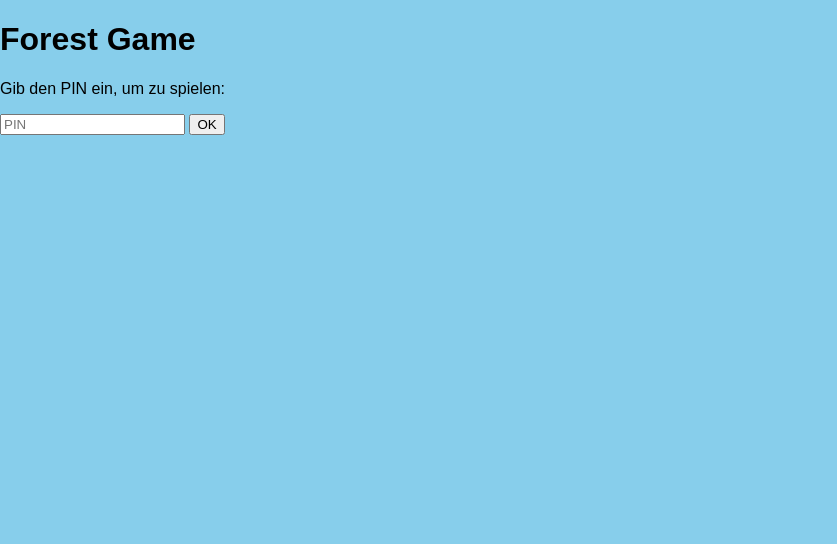
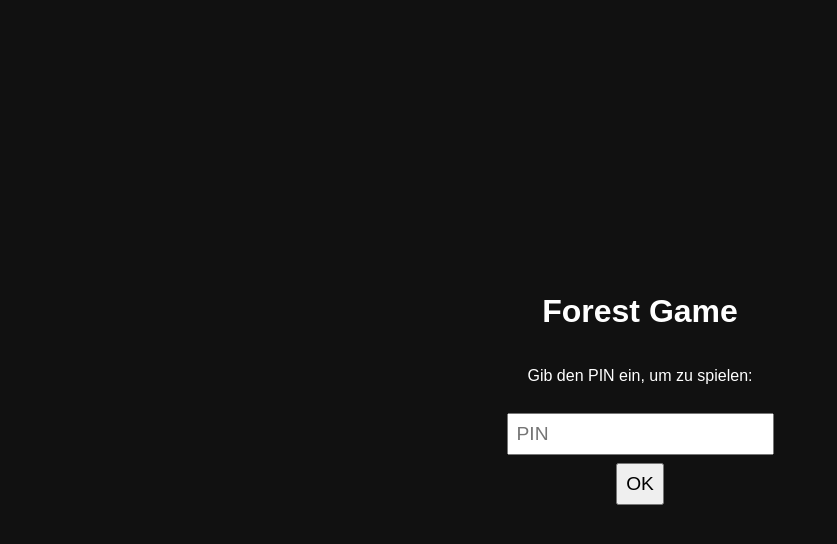
Before and after one commit to finnsueess3-sudo/forest, a website with bundled scripts: page public/index.html in a window 1280 px wide. Shown: the whole page, without its empty margins (0-837 px from the left). Built offline with nearby package versions, Linux system fonts and the light colour scheme; files whose address does not match are found by name.

Commit message:
Refactor CSS for layout and loading screen styles

```diff
--- a/public/style.css
+++ b/public/style.css
@@ -1,3 +1,18 @@
-body { margin:0; overflow:hidden; background:#87CEEB; font-family:sans-serif; }
-#crosshair { position:absolute; top:50%; left:50%; transform:translate(-50%, -50%); font-size:32px; color:white; pointer-events:none; }
-#health { position:absolute; top:10px; left:10px; font-size:20px; color:red; }
+html,body{height:100%;margin:0;font-family:Arial,Helvetica,sans-serif;}
+canvas{display:block;}
+#loadscreen{
+  position:absolute;top:0;left:0;width:100%;height:100%;
+  background:#111;color:#fff;display:flex;flex-direction:column;
+  justify-content:center;align-items:center;
+}
+#loadscreen input{
+  font-size:1.2em;padding:8px;margin-top:12px;
+}
+#loadscreen button{
+  font-size:1.2em;padding:8px;margin-top:8px;
+}
+#pinMsg{margin-top:8px;color:#f88;font-weight:bold;}
+#overlay{position:absolute;top:0;left:0;width:100%;pointer-events:none;}
+#health{position:absolute;left:12px;top:12px;background: rgba(0,0,0,0.4); color:#ffdddd;padding:8px 10px;border-radius:6px;font-weight:600;pointer-events:none;}
+#info{position:absolute;left:12px;top:48px;background: rgba(0,0,0,0.25); color:#fff;padding:6px 8px;border-radius:6px;font-size:13px;}
+#center{position:absolute;left:50%;top:50%;transform:translate(-50%,-50%);background: rgba(0,0,0,0.35); color:#fff; padding:10px 14px;border-radius:8px;pointer-events:auto; cursor:pointer;}
```
